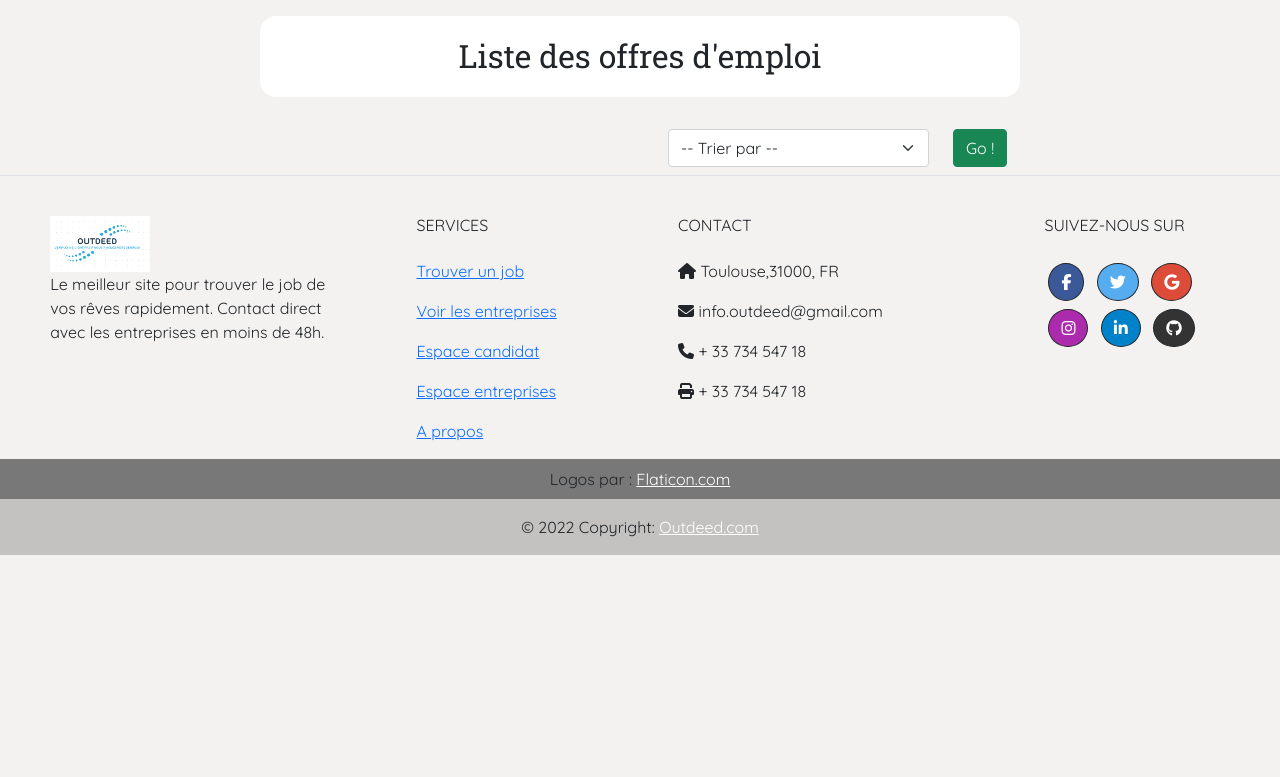
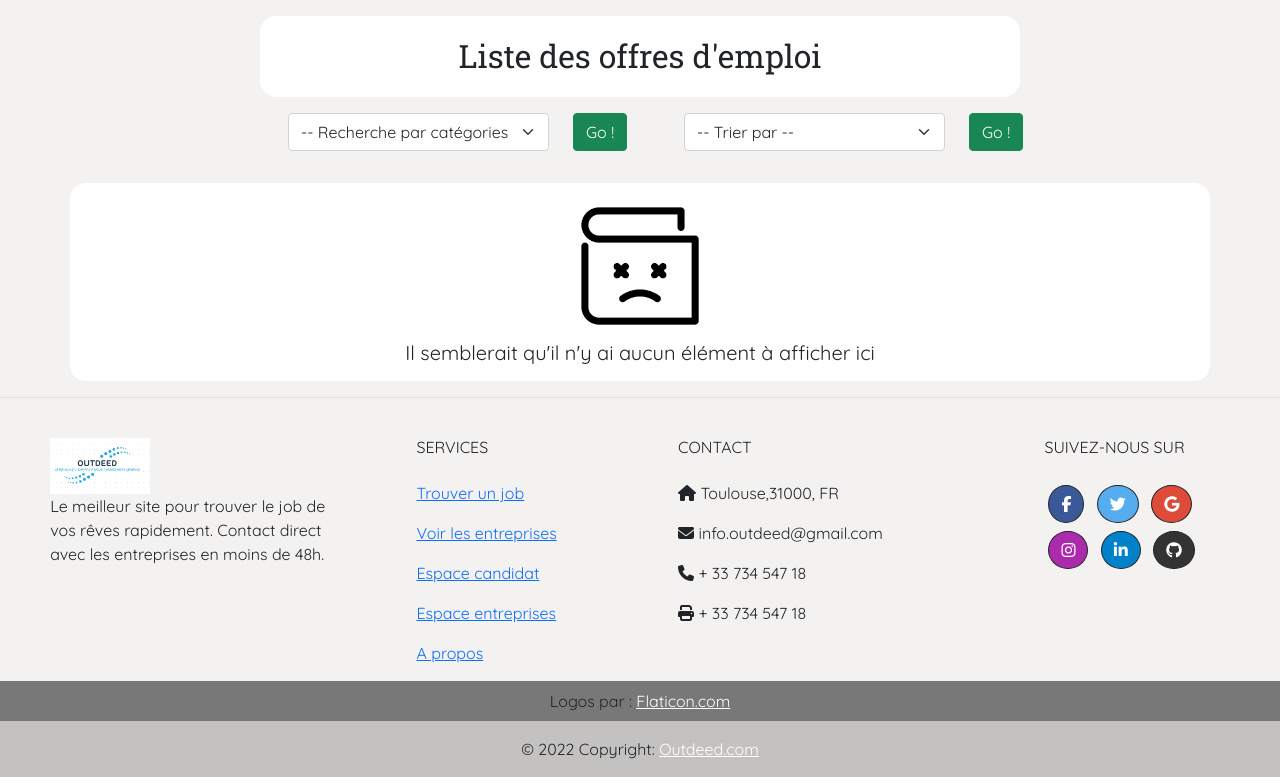
Before and after one commit to MKassabeh/Outdeed, a Symfony app: template templates/job/list.html.twig in a window 1280 px wide. Shown: the part 83-860 px from the top of the page. Before the commit the page ends 638 px from the top, so only its background shows below. Run offline with Twig, Linux system fonts and the light colour scheme; the template is opened without the code that fills it, so the values that code supplies are empty; some libraries are stand-ins or nearby versions; some web fonts are replaced.

Commit message:
trier category

```diff
--- a/templates/job/list.html.twig
+++ b/templates/job/list.html.twig
@@ -19,9 +19,23 @@
     </div>
 </div>
 
+
 <div class="container">
-    <div id="form_sort_job" class="row mt-3">
-        <div class="col-6"></div>
+    <div class="row">
+        <div class="col-2"></div>
+        <div class="col-3 ms-3">
+            <form method="get" id="category_sort">
+                <select class="form-select" name="category" id="category">
+                    <option value="0" selected disabled>-- Recherche par catégories --</option>
+                    {% for category in categories %}
+                        <option value="{{ category }}">{{ category }}</option>
+                    {% endfor %}
+                </select>
+        </div>
+        <div class="col-1">
+            <input type="submit" class="btn btn-success" value="Go !">
+        </form>
+        </div>
         <div class="col-3 ms-3">
             <form method="get" id="job_sort">
                 <select class="form-select" name="sort" id="sort">
@@ -36,17 +50,17 @@
         </div>
         <div class="col-1">
             <input type="submit" class="btn btn-success" value="Go !">
-            </form>
+        </form>
         </div>
-        <div class="col-1">
-
-        </div>
+        <div class="col-2"></div>
     </div>
-
 </div>
 
 <div class="container mt-3 py-3">
     <div class="row justify-content-center">
+        {% if jobs is empty %}
+        {% include 'empty.html.twig' %}
+        {% endif %}
         {% for job in jobs %}
         <div class="col-md-10 col-lg-8 blanc m-3">
             <div class="card m-3">
```
Also changed, not shown: src/Controller/JobController.php (+9 -0 lines).
